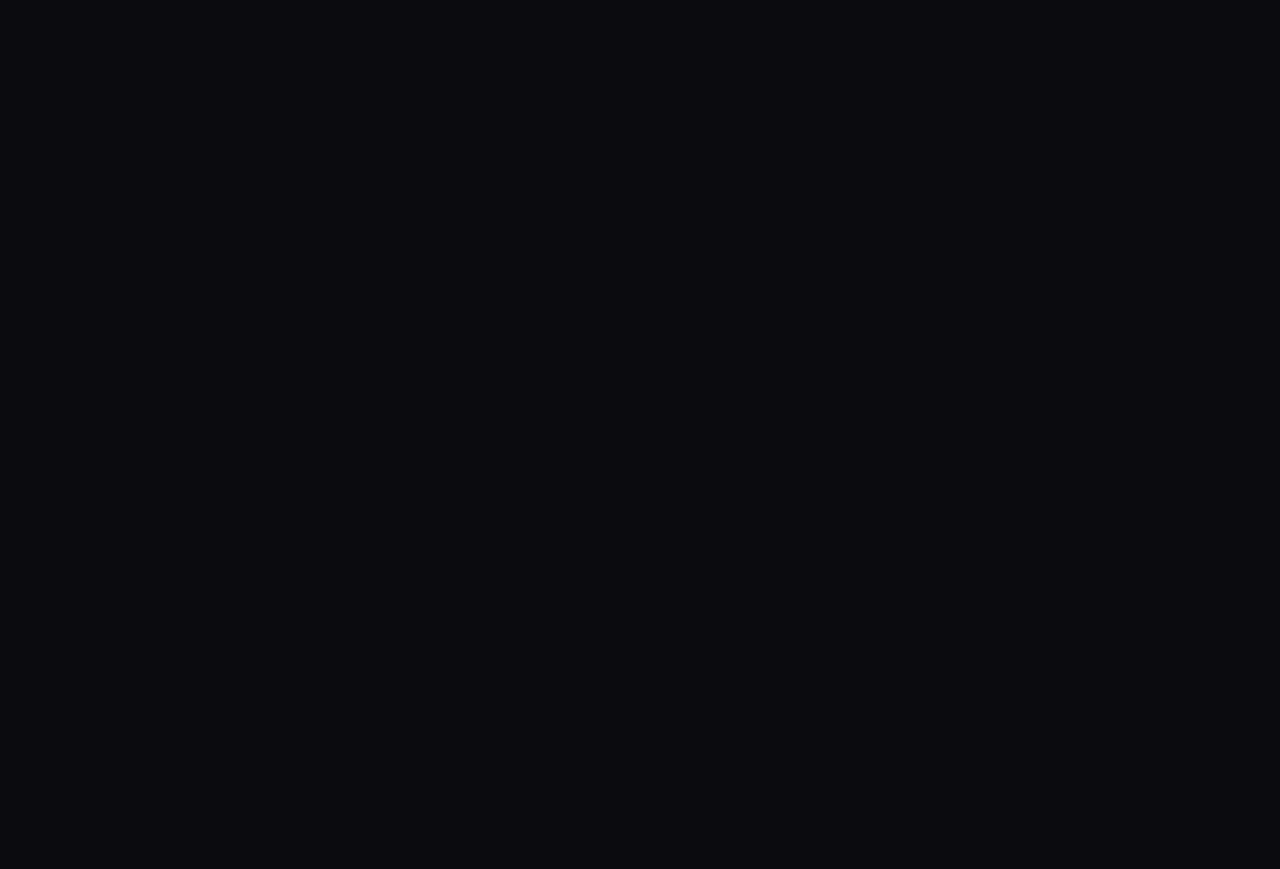
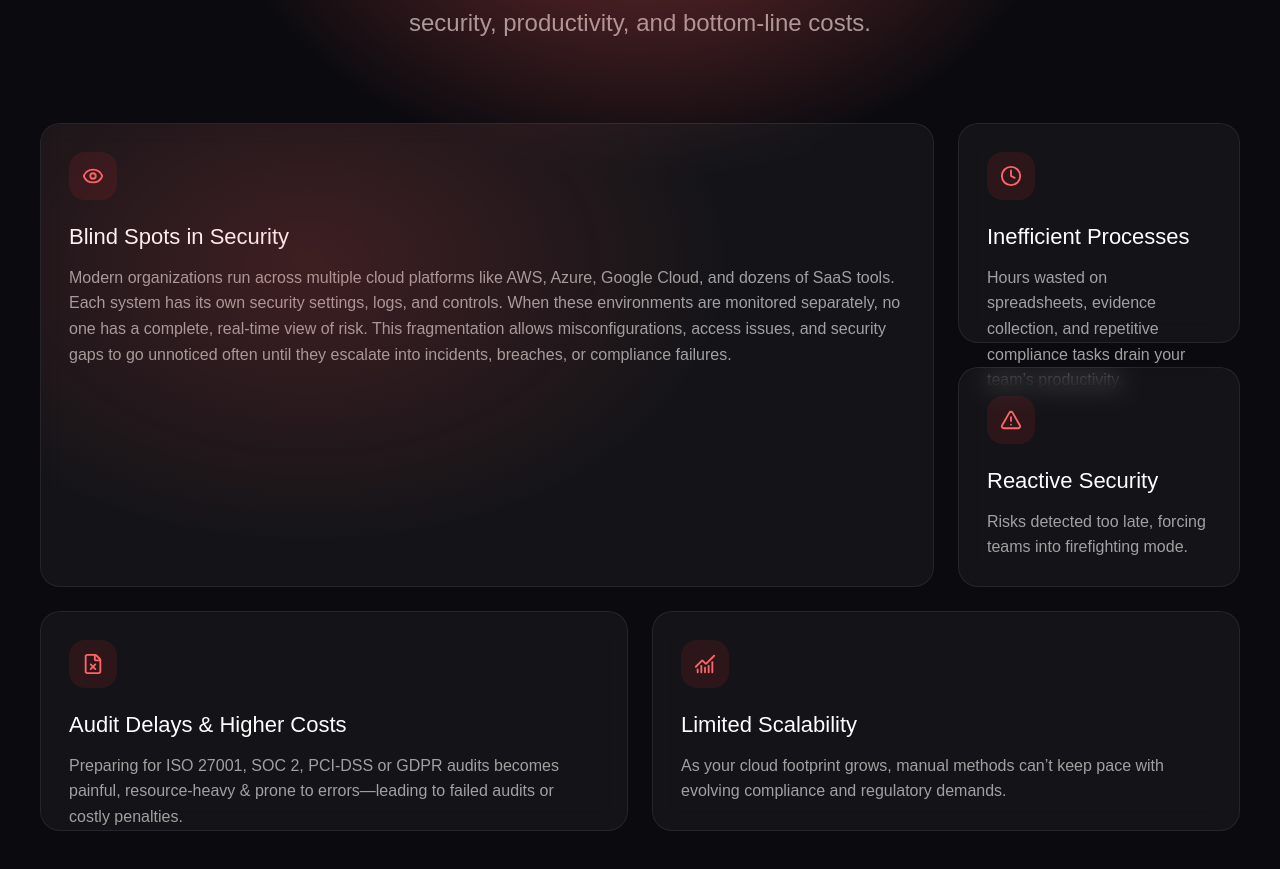
Before and after one commit to PR-BHANU/suroNEX-Homepage, a Next.js app: page / in a window 1280 px wide. Shown: the part 3367-4236 px from the top of the page. Before the commit the page ends 2868 px from the top, so only its background shows below. Built offline with nearby package versions, Linux system fonts and the light colour scheme.

Commit message:
Addition of Risk & Compliance section with scroll and hover animations using framer

```diff
--- /dev/null
+++ b/app/components/RiskPoints.tsx
@@ -0,0 +1,102 @@
+"use client";
+
+import { motion } from "framer-motion";
+import {
+  Eye,
+  Clock,
+  FileX,
+  TriangleAlert,
+  ChartNoAxesCombined,
+} from "lucide-react";
+
+export default function RiskPoints() {
+  return (
+    <>
+      <div className="risk-container pt-30">
+        <div className="risk-glow"></div>
+        <div className="risk-content">
+          <motion.h1
+            initial={{ opacity: 0, y: 24 }}
+            whileInView={{ opacity: 1, y: 0 }}
+            viewport={{ once: true }}
+            transition={{ duration: 1, ease: "easeOut" }}
+          >
+            The Cost of Not Having a<br></br> Risk & Compliance Tool
+          </motion.h1>
+          <motion.a
+            initial={{ opacity: 0, y: 24 }}
+            whileInView={{ opacity: 1, y: 0 }}
+            viewport={{ once: true }}
+            transition={{ duration: 0.6, ease: "easeOut", delay: 0.15 }}
+          >
+            Without the right platform, organizations face mounting challenges
+            that impact security, productivity, and bottom-line costs.
+          </motion.a>
+          <div className="risk-glow"></div>
+          <div className="risk-grid pt-20">
+            <div className="risk-card card-blind">
+              <div className="w-12 h-12 rounded-2xl bg-red-500/10 flex items-center justify-center">
+                <Eye className="text-red-400" size={22} />
+              </div>
+              <h3 className="pt-5">Blind Spots in Security</h3>
+              <p>
+                Modern organizations run across multiple cloud platforms like
+                AWS, Azure, Google Cloud, and dozens of SaaS tools. Each system
+                has its own security settings, logs, and controls. When these
+                environments are monitored separately, no one has a complete,
+                real-time view of risk. This fragmentation allows
+                misconfigurations, access issues, and security gaps to go
+                unnoticed often until they escalate into incidents, breaches, or
+                compliance failures.
+              </p>
+            </div>
+
+            <div className="risk-card card-inefficient">
+              <div className="w-12 h-12 rounded-2xl bg-red-500/10 flex items-center justify-center">
+                <Clock className="text-red-400" size={22} />
+              </div>
+              <h3 className="pt-5">Inefficient Processes</h3>
+              <p>
+                Hours wasted on spreadsheets, evidence collection, and
+                repetitive compliance tasks drain your team’s productivity.
+              </p>
+            </div>
+
+            <div className="risk-card card-reactive">
+              <div className="w-12 h-12 rounded-2xl bg-red-500/10 flex items-center justify-center">
+                <TriangleAlert className="text-red-400" size={22} />
+              </div>
+              <h3 className="pt-5">Reactive Security</h3>
+              <p>
+                Risks detected too late, forcing teams into firefighting mode.
+              </p>
+            </div>
+
+            <div className="risk-card card-audit">
+              <div className="w-12 h-12 rounded-2xl bg-red-500/10 flex items-center justify-center">
+                <FileX className="text-red-400" size={22} />
+              </div>
+              <h3 className="pt-5">Audit Delays & Higher Costs</h3>
+              <p>
+                Preparing for ISO 27001, SOC 2, PCI-DSS or GDPR audits becomes
+                painful, resource-heavy & prone to errors—leading to failed
+                audits or costly penalties.
+              </p>
+            </div>
+
+            <div className="risk-card card-scale">
+              <div className="w-12 h-12 rounded-2xl bg-red-500/10 flex items-center justify-center">
+                <ChartNoAxesCombined className="text-red-400" size={22} />
+              </div>
+              <h3 className="pt-5">Limited Scalability</h3>
+              <p>
+                As your cloud footprint grows, manual methods can’t keep pace
+                with evolving compliance and regulatory demands.
+              </p>
+            </div>
+          </div>
+        </div>
+      </div>
+    </>
+  );
+}
--- a/app/globals.css
+++ b/app/globals.css
@@ -287,7 +287,7 @@ body {
 }
 
 .compliance-container {
-  display: flexbox;
+  display: block;
   justify-items: center;
   align-content: center;
 }
@@ -392,3 +392,139 @@ body {
   transform: translateY(-2px);
   box-shadow: 0 10px 30px rgba(255, 255, 255, 0.3);
 }
+
+.risk-container {
+  display: block;
+  position: relative;
+  background: #0b0b0f;
+  justify-items: center;
+  align-content: center;
+  padding: 160px 0;
+  overflow: hidden;
+}
+
+.cost-content {
+  position: relative;
+  z-index: 2;
+  max-width: 1100px;
+  margin: 0 auto;
+}
+
+.risk-container h1 {
+  font-size: 64px;
+  text-align: center;
+  margin: 0 auto;
+  padding: 50px 24px;
+  line-height: 1.6;
+}
+
+.risk-container a {
+  display: block;
+  max-width: 900px;
+  margin: 0 auto;
+  text-align: center;
+  color: #a1a1a1;
+  font-size: 24px;
+  line-height: 1.6;
+}
+.risk-glow {
+  position: absolute;
+  inset: 0;
+  pointer-events: none;
+  z-index: 1;
+  background: radial-gradient(
+    600px 420px at 50% 25%,
+    rgba(255, 90, 90, 0.22),
+    transparent 70%
+  );
+}
+
+.risk-cards {
+  position: relative;
+  padding: 160px 0;
+  overflow: hidden;
+}
+
+.risk-card-glow {
+  position: absolute;
+  inset: 0;
+  z-index: 1;
+  pointer-events: none;
+
+  background: radial-gradient(
+    700px 500px at 50% 40%,
+    rgba(255, 80, 80, 0.18),
+    transparent 70%
+  );
+}
+
+.risk-grid {
+  position: relative;
+  z-index: 2;
+  max-width: 1200px;
+  margin: 0 auto;
+  display: grid;
+  grid-template-columns: repeat(4, 1fr);
+  grid-auto-rows: 220px;
+  gap: 24px;
+}
+
+.risk-card {
+  background: rgba(255, 255, 255, 0.04);
+  border: 1px solid rgba(255, 255, 255, 0.08);
+  border-radius: 20px;
+  padding: 28px;
+  backdrop-filter: blur(12px);
+
+  transition: transform 0.3s ease, box-shadow 0.3s ease;
+}
+
+.risk-card:hover {
+  transform: translateY(-6px);
+  box-shadow: 0 20px 40px rgba(255, 80, 80, 0.25);
+}
+
+.risk-card h3 {
+  font-size: 22px;
+  margin-bottom: 12px;
+  color: #ffffff;
+}
+
+.risk-card p {
+  color: #a1a1a1;
+  line-height: 1.6;
+}
+.card-blind {
+  grid-column: span 3;
+  grid-row: span 2;
+  position: relative;
+  overflow: hidden;
+}
+.card-inefficient {
+  grid-column: span 1;
+}
+
+.card-reactive {
+  grid-column: span 1;
+}
+
+.card-audit {
+  grid-column: span 2;
+}
+
+.card-scale {
+  grid-column: span 2;
+}
+
+.card-blind::after {
+  content: "";
+  position: absolute;
+  inset: 0;
+  border-radius: inherit;
+  background: radial-gradient(
+    600px 400px at 30% 30%,
+    rgba(255, 80, 80, 0.18),
+    transparent 70%
+  );
+  pointer-events: none;
+}
--- a/app/layout.tsx
+++ b/app/layout.tsx
@@ -4,6 +4,7 @@ import NavigationBar from "./components/NavigationBar";
 import Hero from "./components/Hero";
 import WhySuronex from "./components/WhySuronex";
 import ComplianceCoverage from "./components/ComplianceCoverage";
+import RiskPoints from "./components/RiskPoints";
 
 export const metadata: Metadata = {
   title: "SuroNEX",
@@ -17,6 +18,7 @@ export default function RootLayout() {
         <Hero />
         <WhySuronex />
         <ComplianceCoverage />
+        <RiskPoints />
       </body>
     </html>
   );
```
